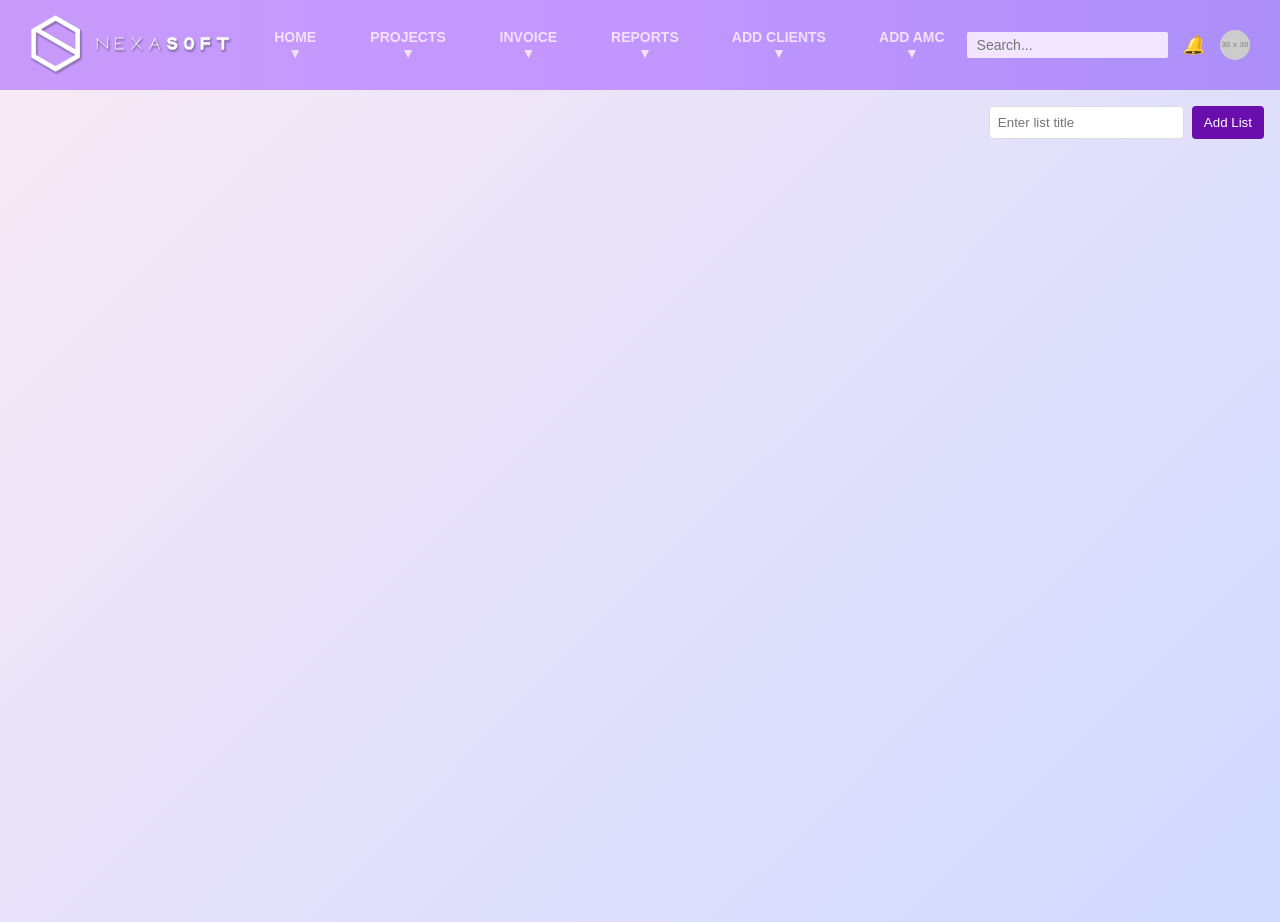
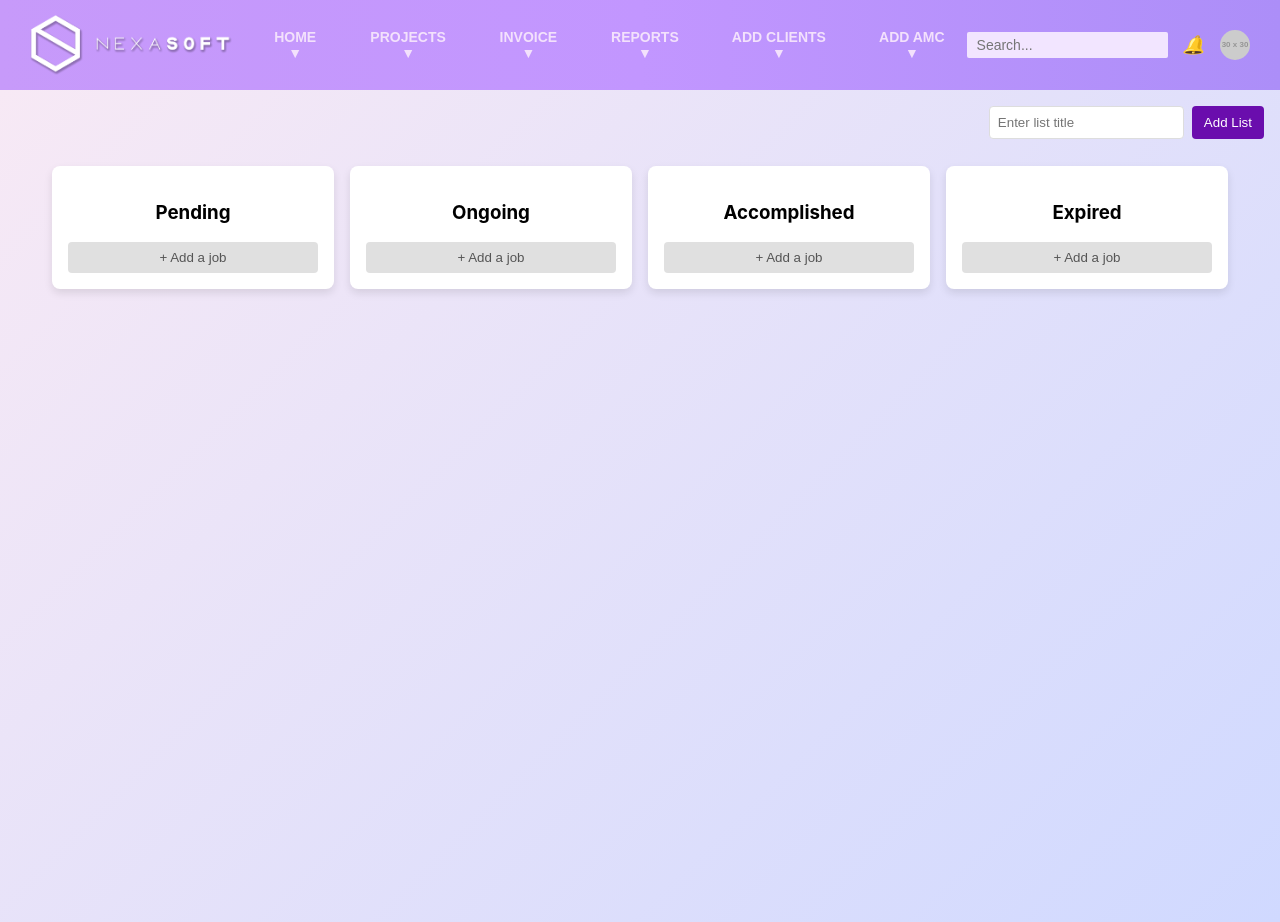
Before and after one commit to nadun097/Final_frontend, a React (Create React App) app in the folder kdj2-app/: page / in a window 1280 px wide. Built offline with nearby package versions, Linux system fonts and the light colour scheme.

Commit message:
rebuild part

```diff
--- a/kdj2-app/src/TrInterface.js
+++ b/kdj2-app/src/TrInterface.js
@@ -3,7 +3,10 @@ import './KanbanBoard.css';
 
 export default function KanbanBoard() {
   const [columns, setColumns] = useState([
-
+    { title: 'Pending', cards: [] },
+    { title: 'Ongoing', cards: [] },
+    { title: 'Accomplished', cards: [] },
+    { title: 'Expired', cards: [] },
   ]);
 
   const [newColumnTitle, setNewColumnTitle] = useState('');
```
